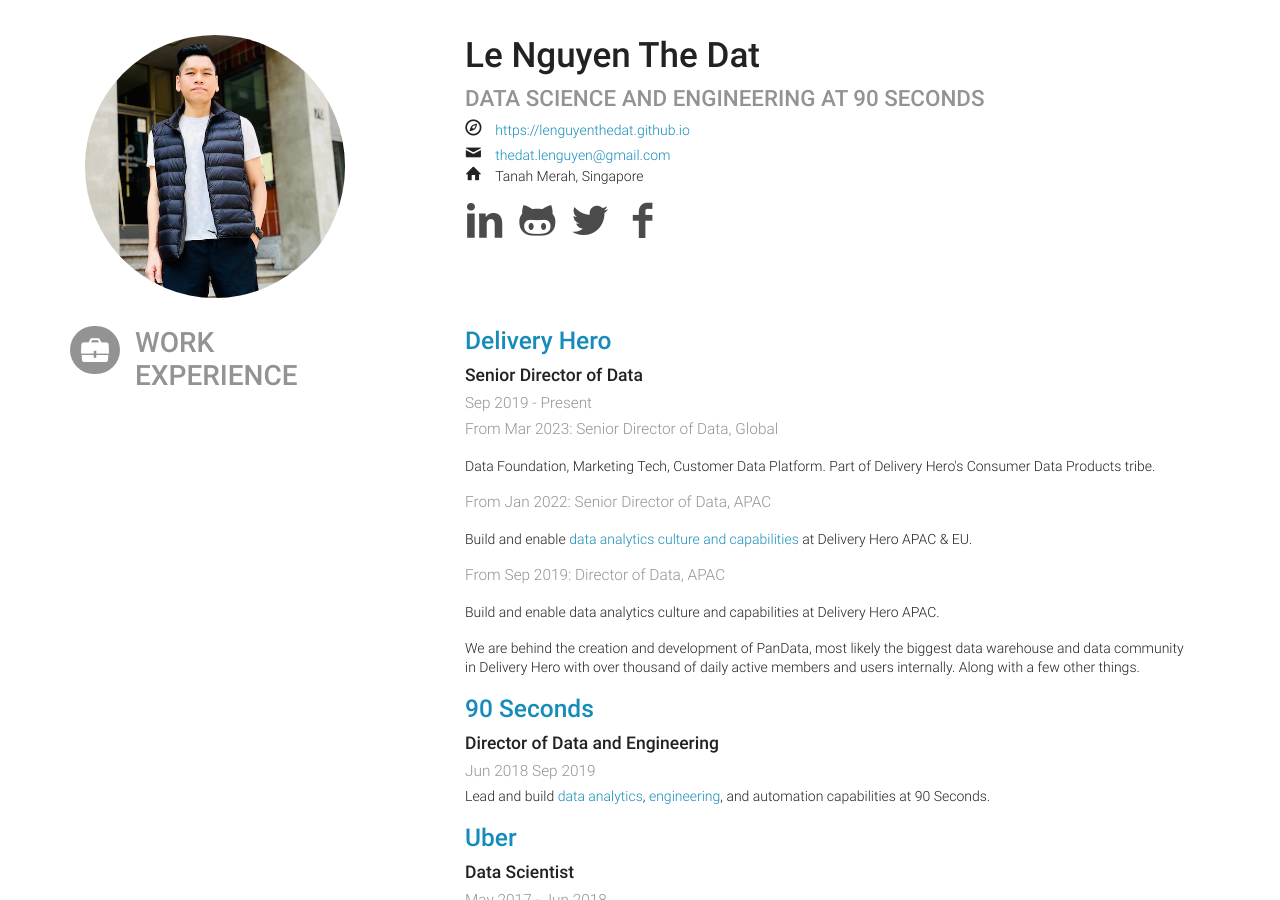
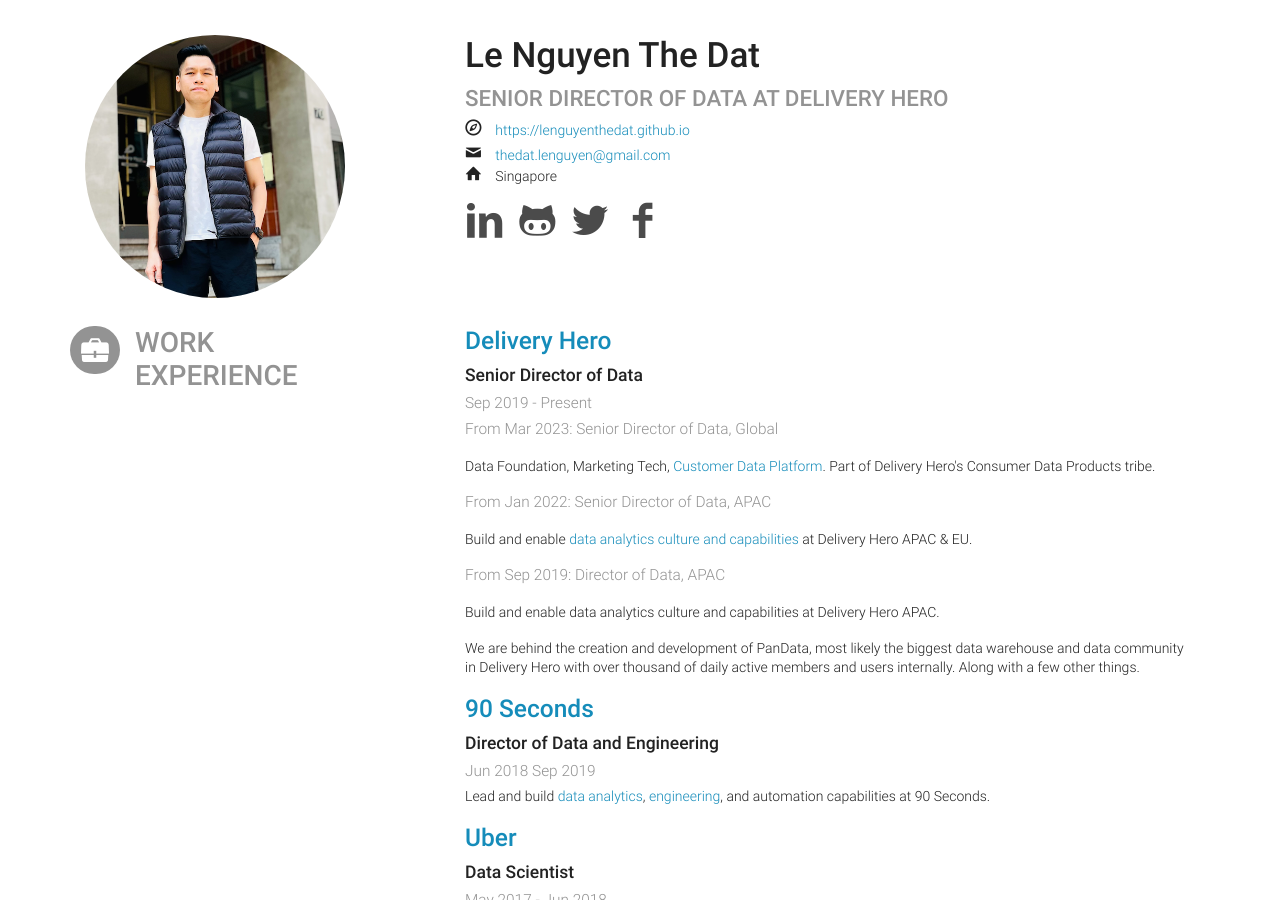
Before and after one commit to lenguyenthedat/lenguyenthedat.github.io, a Jekyll site: the page extras/resume.html, which Jekyll copies as it is, in a window 1280 px wide and 900 px high. Built offline with Jekyll 4.4.1, drawn with Linux system fonts in a browser that asks for light colours.

Commit message:
Update portfolio

```diff
--- a/extras/resume.html
+++ b/extras/resume.html
@@ -497,7 +497,7 @@
 				</div>
 				<div class="col-xs-9 col-sm-8">
 					<h1>Le Nguyen The Dat</h1>
-					<h2>Data Science and Engineering at 90 Seconds</h2>
+					<h2>Senior Director of Data at Delivery Hero</h2>
 					<section id="basics">
 						<div class="contact">
 							<div class="website">
@@ -511,7 +511,7 @@
 						<section id="location">
 							<icon class="entypo-home"></icon>
 							<span class="address">
-								Tanah Merah, Singapore
+								Singapore
 								<br/>
 							</span>
 						</section>
@@ -569,7 +569,7 @@
 				</div>
 				<div class="summary">
 					<div class="date"><p>From Mar 2023: Senior Director of Data, Global</p></div>
-					<p>Data Foundation, Marketing Tech, Customer Data Platform. Part of Delivery Hero's Consumer Data Products tribe.</p>
+					<p>Data Foundation, Marketing Tech, <a href="https://tech.deliveryhero.com/leveraging-real-time-data-for-enhanced-user-experience-the-role-of-cdp-at-delivery-hero/">Customer Data Platform</a>. Part of Delivery Hero's Consumer Data Products tribe.</p>
 					<div class="date"><p>From Jan 2022: Senior Director of Data, APAC</p></div>
 					<p>Build and enable <a href="https://medium.com/foodpanda-data">data analytics culture and capabilities</a> at Delivery Hero APAC & EU.</p>
 					<div class="date"><p>From Sep 2019: Director of Data, APAC</p></div>
```
